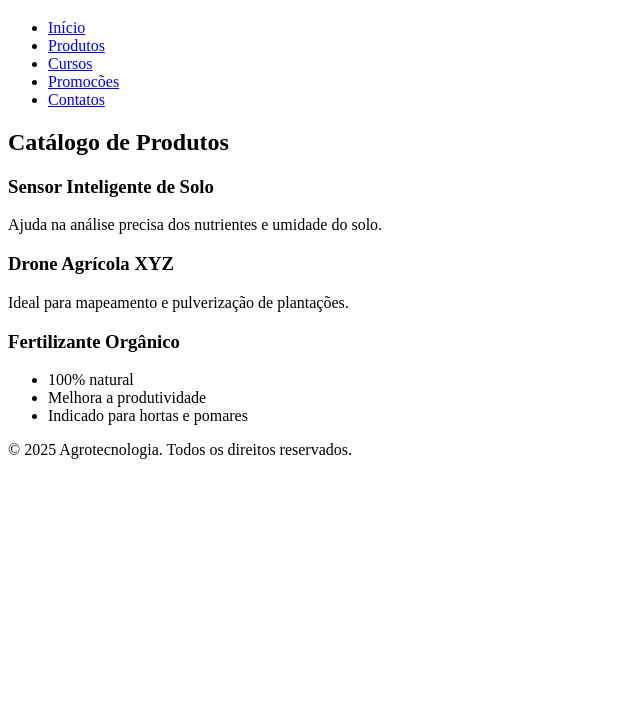
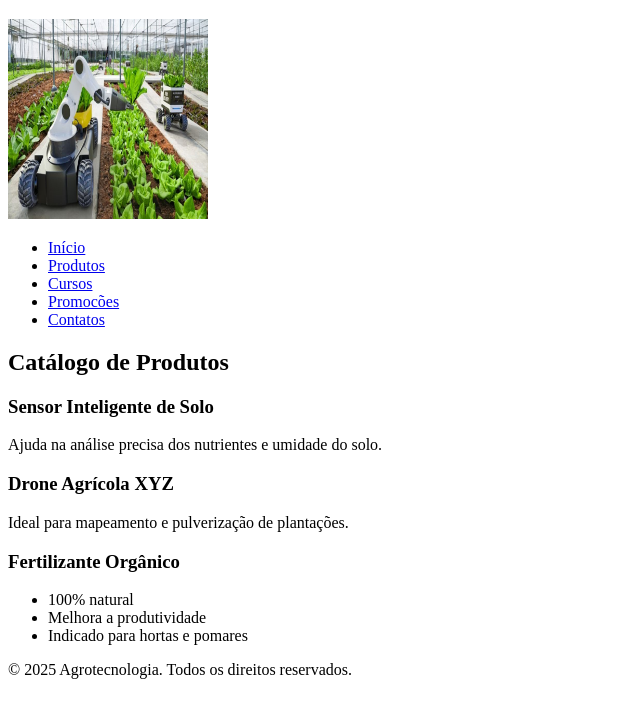
Before and after one commit to Di-rosas/Agrotecnologia, a plain HTML site: page produtos.html in a window 1280 px wide. Shown: the part 61-778 px from the top of the page, without its empty margins (0-640 px from the left). Drawn offline with Linux system fonts and the light colour scheme.

Commit message:
Update produtos.html

```diff
--- a/produtos.html
+++ b/produtos.html
@@ -7,6 +7,7 @@
 <body>
   <header>
     <h1>Produtos Agrotecnologia</h1>
+    <img src="imagens/w.jpg" alt="" width="200" height="200">
     <nav>
       <ul>
         <li><a href="index.html">Início</a></li>
```
